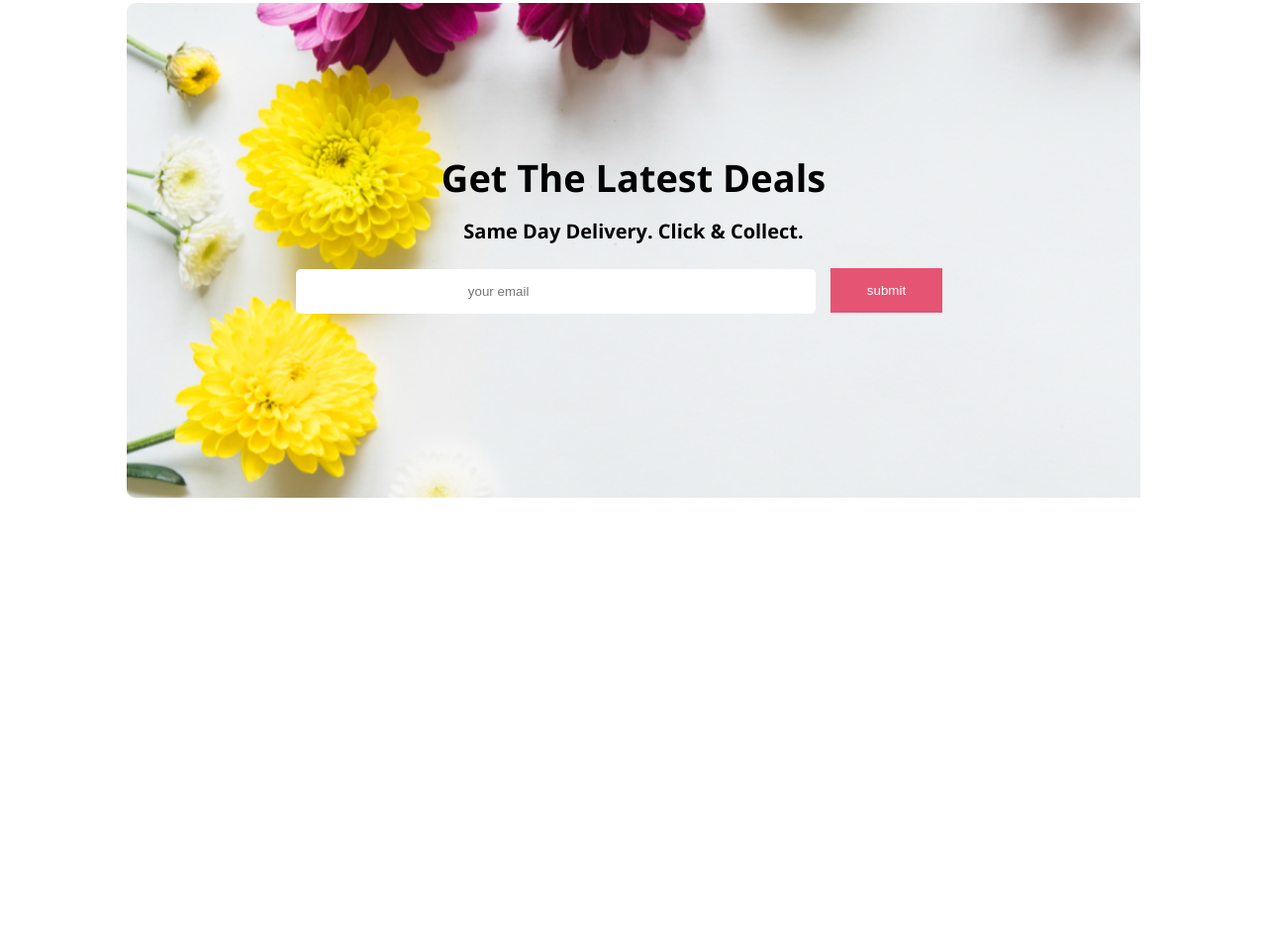
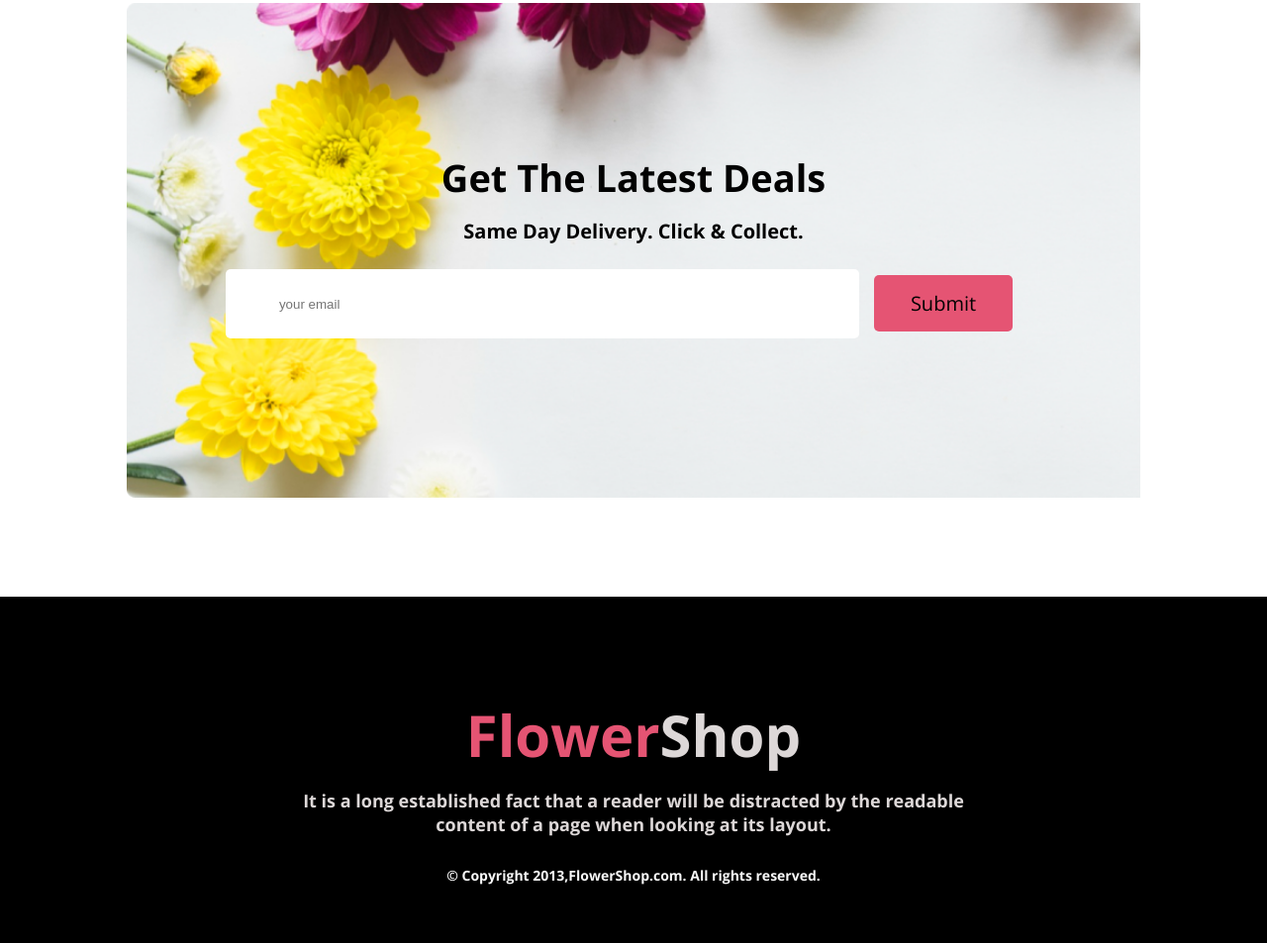
Before and after one commit to Khairulhaque/project1, a plain HTML site: page index.html in a window 1280 px wide. Shown: the part 3991-4944 px from the top of the page at 99% size. Before the commit the page ends 4494 px from the top, so only its background shows below. Drawn offline with nearby package versions, Linux system fonts and the light colour scheme.

Commit message:
geature part

```diff
--- a/css/style.css
+++ b/css/style.css
@@ -316,11 +316,11 @@
 }
 .last1 .ome input{
     border: 0;
-    /* width: 532px;
-    height: 40px; */
+    width: 532px;
+    height: 40px;
     border-radius: 5px;
     display: block;
-    padding: 15px 174px;
+    padding: 15px 54px;
     margin-top: 25px;
 }
 .last1 .btn{
@@ -331,5 +331,52 @@
     margin-top: 23px;
     margin-right: 29px;
     margin-left: 15px;
+    font-size: 20px;
+    font-family: 400;
+    color: #020202;
+    font-family: 'Open Sans', sans-serif;
+    border-radius: 5px;
+    transition: .4s;
 }
+.last1 .btn:hover{
+    color: #f0d8ec;
+    background: #000000;
+}
+
+.foter{
+    height: 350px;
+    margin-top: 100px;
+    background-color: #000000;
+}
+.foter h1{
+    text-align: center;
+    color: #ddd8d8;
+    padding-top: 100px;
+    font-size: 58px;
+    font-family: 400;
+    font-family: 'Open Sans', sans-serif;
+}
+.foter span{
+    color: #E55473;
+}
+.foter  h2{
+    width: 669px;
+    color: #ddd8d8;
+    text-align: center;
+    font-size: 18px;
+    font-family: 400;
+    padding: 15px 0;
+    font-family: 'Open Sans', sans-serif;
+    margin: auto;
+}
+.foter h3{
+    color: #f8f8f8;
+    text-align: center;
+    margin: auto;
+    font-size: 14px;
+    font-family: 400;
+    padding: 15px 0;
+    font-family: 'Open Sans', sans-serif;
+}
+
 /* discount part end */
--- a/index.html
+++ b/index.html
@@ -104,24 +104,30 @@
         </div>
         <div class="last_text">
             <div class="last">
-               <h1>Get The Latest Deals</h1>
+                <h1>Get The Latest Deals</h1>
                 <h2>Same Day Delivery. Click & Collect.</h2>
             </div>
             <form action="" method="post">
-            <div class="last1">
+                <div class="last1">
                     <div class="ome">
                         <input type="email" name="" placeholder="your email">
                     </div>
-                    <button class="btn" type="submit">submit</button>
+                    <button class="btn" type="submit">Submit</button>
 
-                    </div>
-                </form>
-            </div>
+                </div>
+            </form>
+        </div>
 
         </div>
 
     </main>
     <footer>
+        <div class="foter">
+            <h1><span>Flower</span>Shop</h1>
+            <h2>It is a long established fact that a reader will be distracted by the readable content of a page when
+                looking at its layout.</h2>
+            <h3>&copy; Copyright 2013,FlowerShop.com. All rights reserved.</h3>
+        </div>
 
     </footer>
 
```
